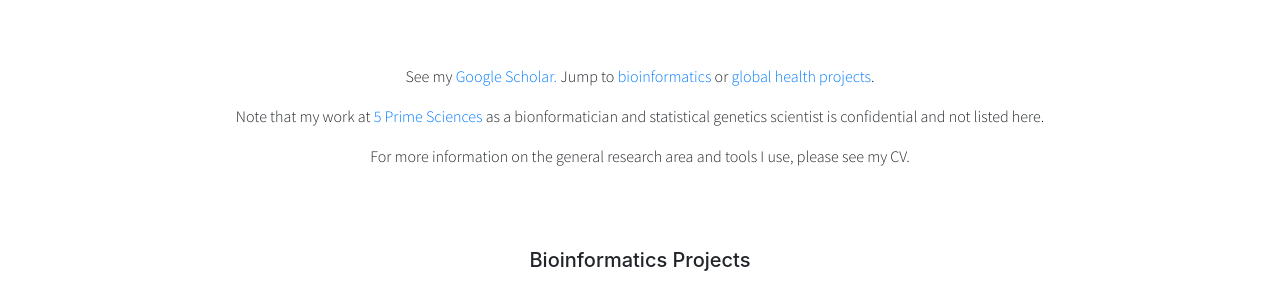
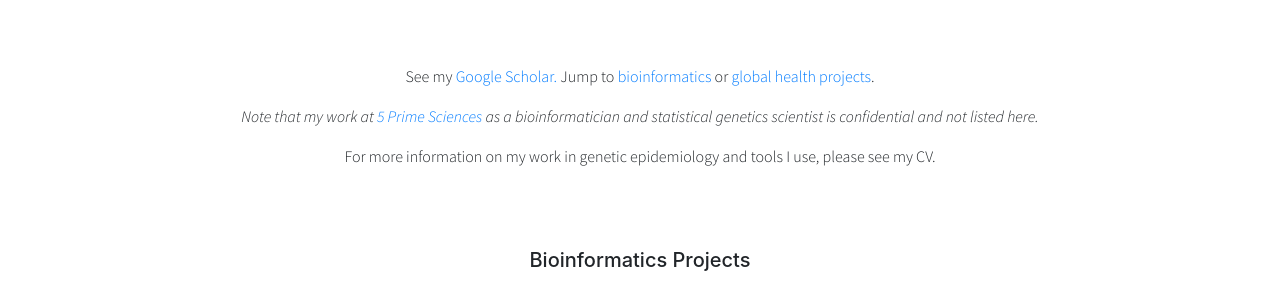
Before and after one commit to urvashi-s/urvashi-s.github.io, a Jekyll site: the page built from research.md, in a window 1280 px wide and 900 px high. Shown: the part 250-550 px from the top of the window. Built offline with Jekyll 4.4.1, drawn with Linux system fonts in a browser that asks for light colours; nearby versions of some CDN libraries.

Commit message:
updates to research page

```diff
--- a/research.md
+++ b/research.md
@@ -8,8 +8,8 @@ title: "Research"
     <p class="text-center">See my <a class="a-link" href="https://scholar.google.com/citations?user=ad518uQAAAAJ&hl=en" target="_blank">Google Scholar. </a> Jump to <a class="a-link" href="#bioinformatics-projects"> bioinformatics</a> or <a class="a-link" href="#global-health-projects">global health projects</a>.</p>
     <div class="highlight-box">
         <!-- <div style="max-width: 600px; margin: 0 auto;"> -->
-        <p class="text-center text-bold">Note that my work at <a class="a-link" href="https://5primesciences.com/" target="_blank">5 Prime Sciences</a> as a bionformatician and statistical genetics scientist is confidential and not listed here. </p>
-        <p class="text-center">For more information on the general research area and tools I use, please see my CV.</p>
+        <p class="text-center"><i>Note that my work at <a class="a-link" href="https://5primesciences.com/" target="_blank">5 Prime Sciences</a> as a bioinformatician and statistical genetics scientist is confidential and not listed here. </i></p>
+        <p class="text-center">For more information on my work in genetic epidemiology and tools I use, please see my CV.</p>
         <!-- </div> -->
     </div>
 </div>
```
